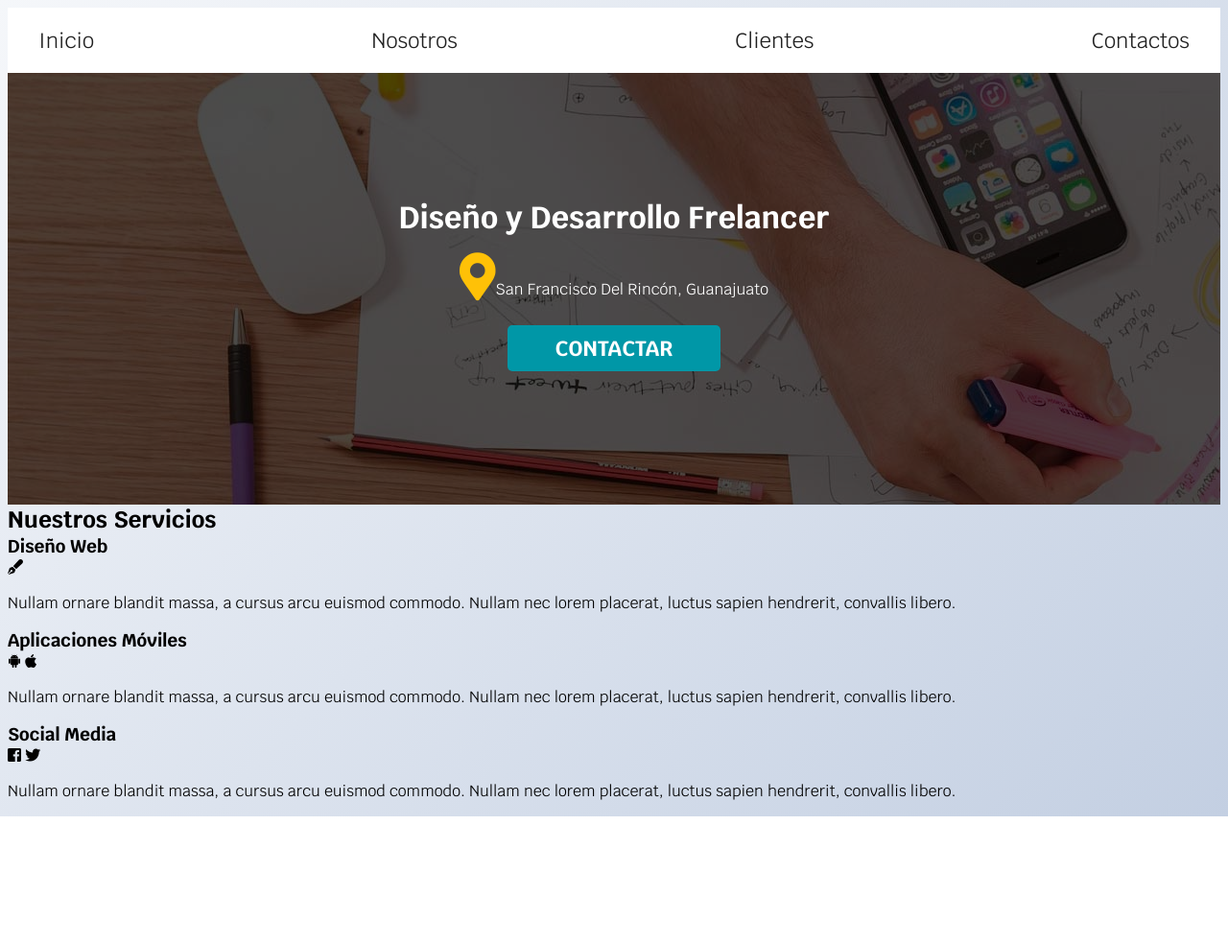
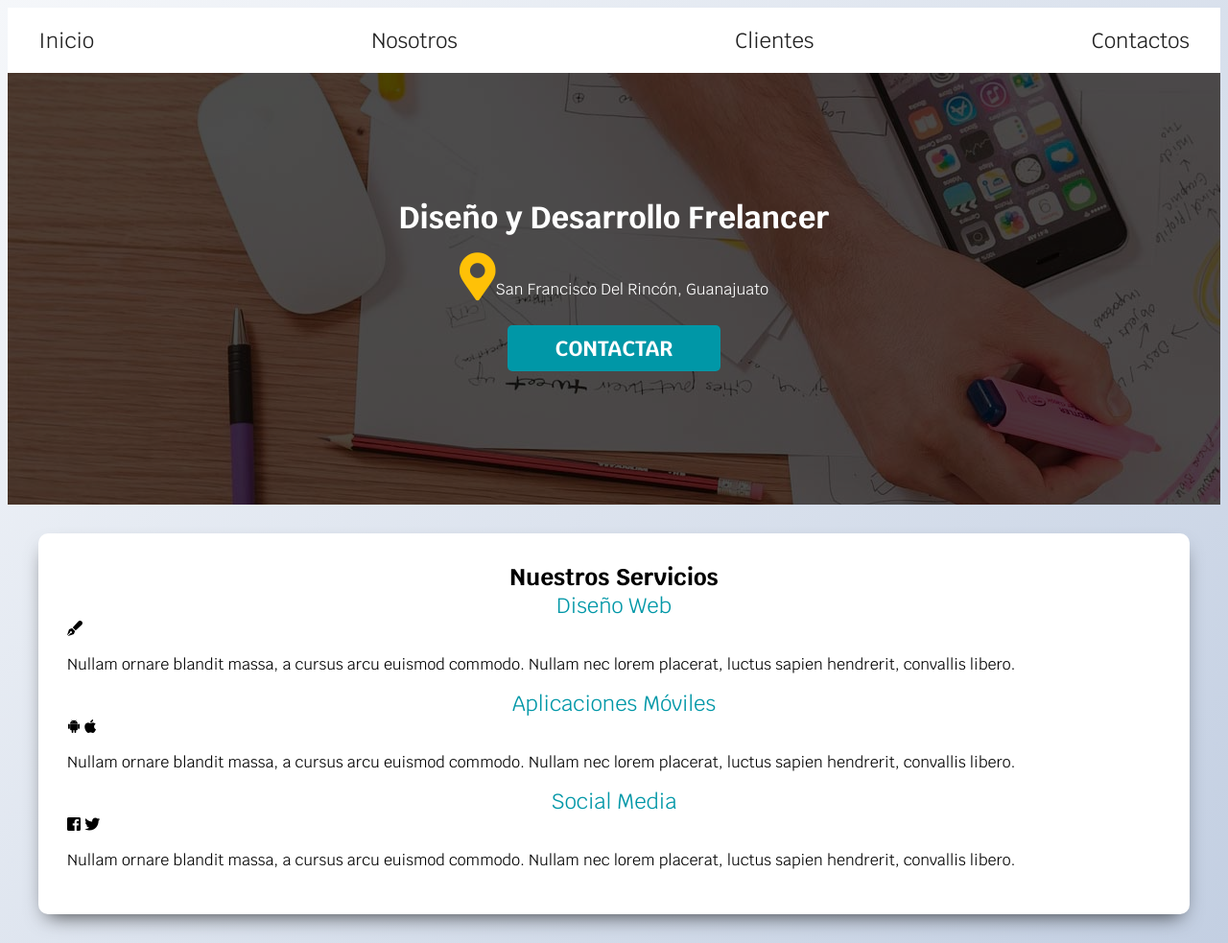
Before and after one commit to Maricorazo95/Sitio_Web_Freelancer, a plain HTML site: page index.html in a window 1280 px wide. Shown: the whole page at 96% size. Before the commit the page ends 851 px from the top, so only its background shows below. Drawn offline with Linux system fonts and the light colour scheme.

Commit message:
071218-final

```diff
--- a/css/style.css
+++ b/css/style.css
@@ -2,6 +2,8 @@
     --primario: #ffc107;
     --secundario:#0097a7;
     --oscuro: #212121;
+
+    --anchoPantalla: 1200px;
 }
 
 html{
@@ -21,6 +23,14 @@ body{
 }
 h1, h2, h3{
     margin: 0;
+}
+h2, h3{
+    text-align: center;
+}
+h3{
+    color: var(--secundario);
+    font-weight: 400;
+    font-size: 2.2rem;
 }
 .site-header{
     background-color: #ffffff;
@@ -94,3 +104,16 @@ h1, h2, h3{
     font-size: 2.2rem;
     border-radius: .5rem;
 }
+.contenedor{
+    max-width: var(--anchoPantalla);
+    margin: 0 auto;
+    background-color: #ffffff;
+    padding: 3rem;
+    border-radius: 1rem;
+    -webkit-box-shadow: 0px 10px 21px -9px rgba(0,0,0,0.74);
+    -moz-box-shadow: 0px 10px 21px -9px rgba(0,0,0,0.74);
+    box-shadow: 0px 10px 21px -9px rgba(0,0,0,0.74);
+}
+.servicios{
+    margin: 3rem auto;
+}
```
